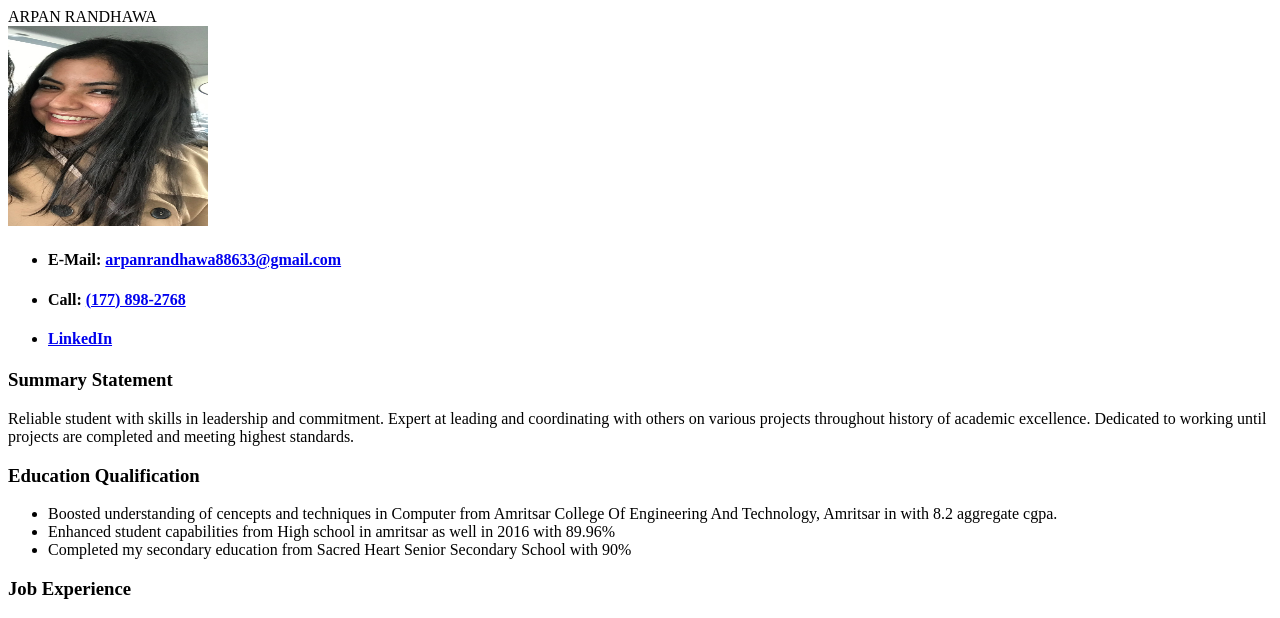
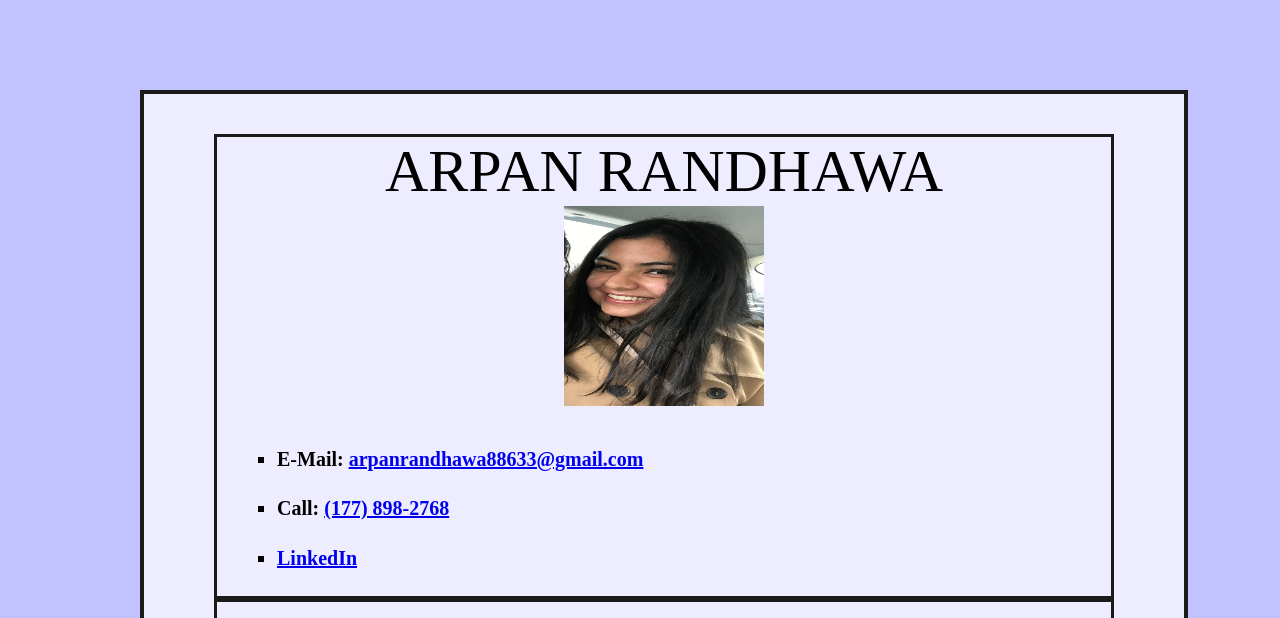
Before and after one commit to ArpanRandhawa/Smaple-Resume, a plain HTML site: page index.html in a window 1280 px wide. Shown: the top 618 px of the page. Drawn offline with Linux system fonts and the light colour scheme.

Commit message:
Update index.html

```diff
--- a/index.html
+++ b/index.html
@@ -10,7 +10,7 @@
    -->
    <meta charset="utf-8" />
    <title>Arpan Randhawa(300343954) – RESUME</title>
-   <link href="Randhawa_300343954_Lab2.css" rel="stylesheet" />
+   <link href="Lab2.css" rel="stylesheet" />
 </head>
 <body>
       <header class="name">ARPAN RANDHAWA <br>
```
